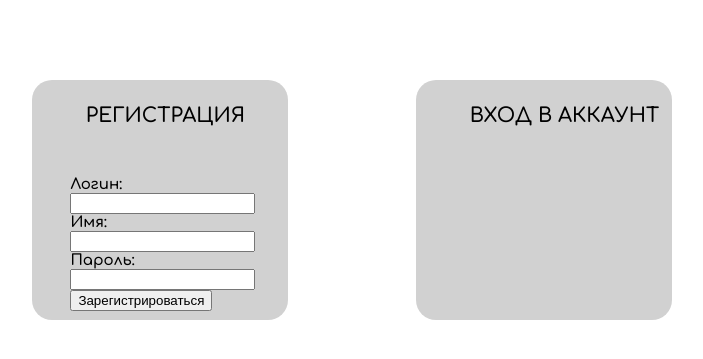
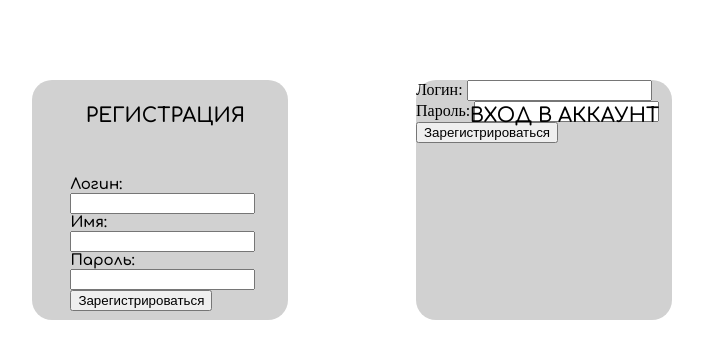
Before and after one commit to sidq-corp/localNet, a PHP site: page / in a window 1280 px wide. Shown: the top 359 px of the page, without its empty margins (288-991 px from the left). Run offline with PHP 8.4, Linux system fonts and the light colour scheme.

Commit message:
5 commit

```diff
--- a/index.php
+++ b/index.php
@@ -23,6 +23,13 @@
 		<div class="title">
 			ВХОД В АККАУНТ
 		</div>
+		<div id="login_form">
+			<form action="php/reg.php" method="get">
+				Логин: <input  type="text" name="user_login">
+				Пароль: <input type="text" name="user_pass">
+				<input type="submit" name="submit" value="Зарегистрироваться">
+			</form>
+		</div>
 	</div>
 </body>
 </html>
```
